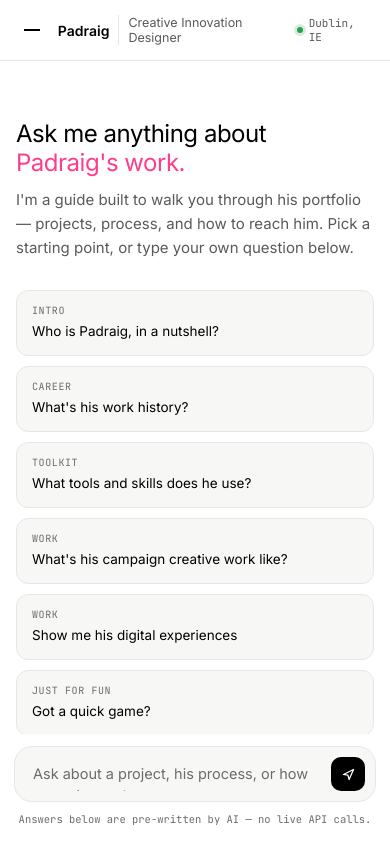
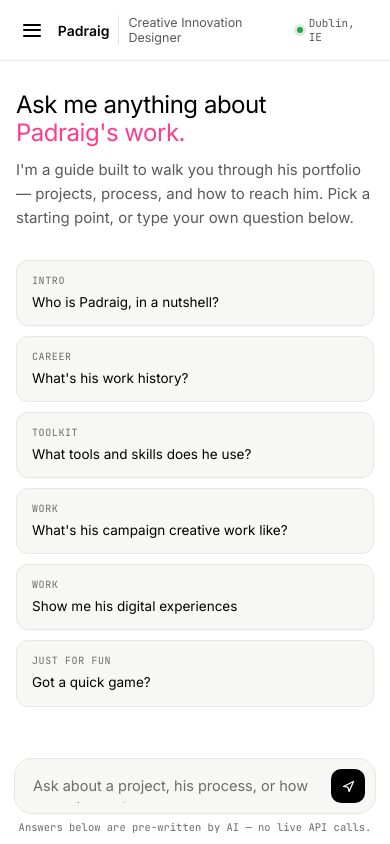
Before and after one commit to padraig48hawkins/padraig-portfolio-bundle, a plain HTML site: page index.html in a window 390 px wide. Drawn offline with Linux system fonts and the light colour scheme.

Commit message:
mobile update

```diff
--- a/index.html
+++ b/index.html
@@ -122,9 +122,10 @@
   .hamburger{
     display:none; background:none;border:none;cursor:pointer;
     width:32px;height:32px;border-radius:8px; align-items:center;justify-content:center;
+    flex-direction:column; gap:3.5px;
   }
   .hamburger:hover{background:var(--surface); box-shadow:0 0 0 1px var(--line) inset;}
-  .hamburger span{display:block; width:16px; height:1.5px; background:var(--ink);}
+  .hamburger span{display:block; width:18px; height:2px; border-radius:1px; background:var(--ink);}
   .model-pill{display:flex;align-items:center;gap:7px; font-family:'Inter',sans-serif; font-weight:600; font-size:14px;}
   .model-pill .role{
     font-family:'Inter',sans-serif; font-weight:400; font-size:12.5px; color:var(--muted);
@@ -409,10 +410,11 @@
     .overlay{display:none; position:fixed; inset:0; background:rgba(20,22,26,.25); z-index:15;}
     .overlay.open{display:block;}
     .chip-grid{grid-template-columns:1fr;}
-    .topbar{padding:14px 16px;}
-    .input-wrap{padding:12px 14px calc(18px + env(safe-area-inset-bottom, 0px));}
+    .topbar{padding:calc(14px + env(safe-area-inset-top, 0px)) 16px;}
+    .input-wrap{padding:10px 14px calc(10px + env(safe-area-inset-bottom, 0px));}
+    .input-foot{margin-top:6px;}
     .chat-inner{padding:0 16px;}
-    .empty-state{padding:7vh 16px 0;}
+    .empty-state{padding:3.5vh 16px 0;}
     .cs-two-col, .metric-row, .gallery{grid-template-columns:1fr;}
   }
   @media (prefers-reduced-motion: reduce){
@@ -455,7 +457,7 @@
   <main class="main">
     <div class="topbar">
       <div class="topbar-left">
-        <button class="hamburger" id="hamburger" aria-label="Toggle menu"><span></span></button>
+        <button class="hamburger" id="hamburger" aria-label="Toggle menu"><span></span><span></span><span></span></button>
         <div class="model-pill">Padraig <span class="role">Creative Innovation Designer</span></div>
       </div>
       <div class="status"><span class="live-dot"></span> Dublin, IE</div>
```
